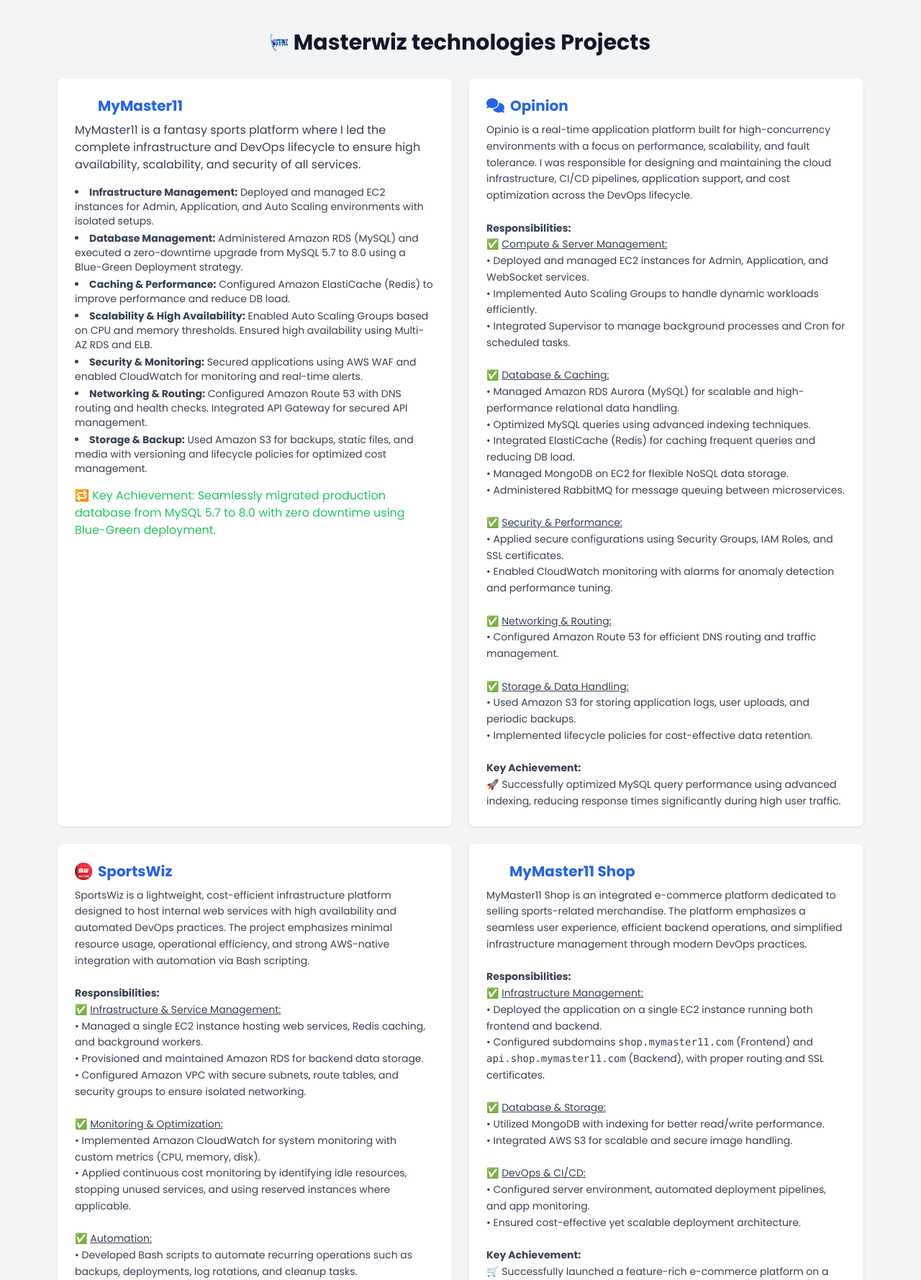
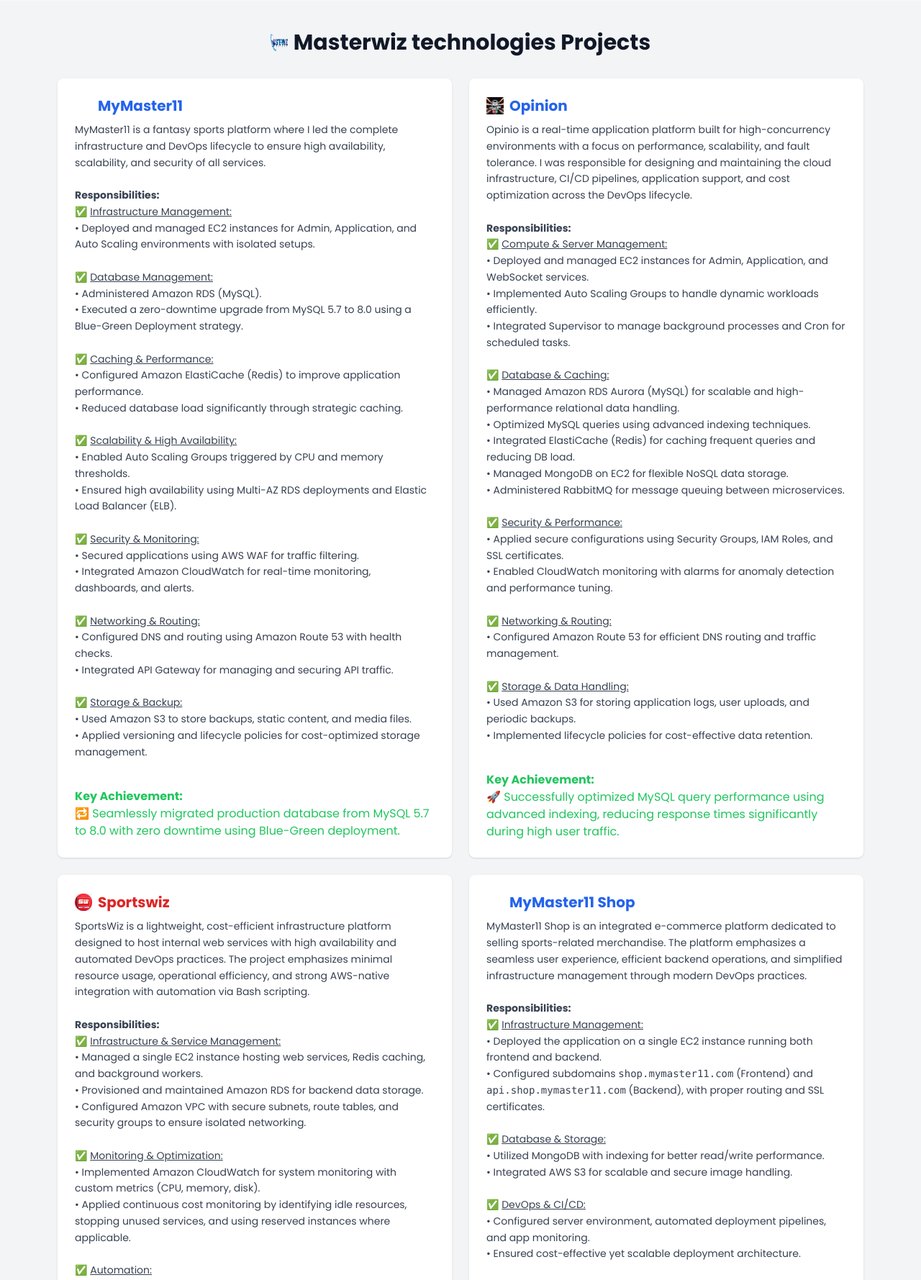
Before and after one commit to amanpandey13/portfolio, a Flask app: page / in a window 1280 px wide. Shown: the part 1017-2796 px from the top of the page at 72% size. Run offline with Flask 3, Linux system fonts and the light colour scheme; some libraries are stand-ins or nearby versions.

Commit message:
add new mymaster11 icon and add opinion icon

```diff
--- a/templates/index.html
+++ b/templates/index.html
@@ -107,20 +107,44 @@
     <img src="{{ url_for('static', filename='mymaster11_logo.png') }}" alt="MyMaster11 Logo" class="inline w-6 h-6" />
     MyMaster11
   </h3>
-  <p class="text-gray-700 dark:text-gray-300 mb-4">
+  <p class="text-gray-700 dark:text-gray-300 text-sm leading-relaxed">
     MyMaster11 is a fantasy sports platform where I led the complete infrastructure and DevOps lifecycle to ensure high availability, scalability, and security of all services.
-  </p>
-  <ul class="list-disc list-inside text-gray-700 dark:text-gray-300 text-sm space-y-1">
-    <li><strong>Infrastructure Management:</strong> Deployed and managed EC2 instances for Admin, Application, and Auto Scaling environments with isolated setups.</li>
-    <li><strong>Database Management:</strong> Administered Amazon RDS (MySQL) and executed a zero-downtime upgrade from MySQL 5.7 to 8.0 using a Blue-Green Deployment strategy.</li>
-    <li><strong>Caching & Performance:</strong> Configured Amazon ElastiCache (Redis) to improve performance and reduce DB load.</li>
-    <li><strong>Scalability & High Availability:</strong> Enabled Auto Scaling Groups based on CPU and memory thresholds. Ensured high availability using Multi-AZ RDS and ELB.</li>
-    <li><strong>Security & Monitoring:</strong> Secured applications using AWS WAF and enabled CloudWatch for monitoring and real-time alerts.</li>
-    <li><strong>Networking & Routing:</strong> Configured Amazon Route 53 with DNS routing and health checks. Integrated API Gateway for secured API management.</li>
-    <li><strong>Storage & Backup:</strong> Used Amazon S3 for backups, static files, and media with versioning and lifecycle policies for optimized cost management.</li>
-  </ul>
+    <br /><br />
+
+    <strong>Responsibilities:</strong><br />
+
+
+    ✅ <u>Infrastructure Management:</u><br />
+    • Deployed and managed EC2 instances for Admin, Application, and Auto Scaling environments with isolated setups.<br /><br />
+
+    ✅ <u>Database Management:</u><br />
+    • Administered Amazon RDS (MySQL).<br />
+    • Executed a zero-downtime upgrade from MySQL 5.7 to 8.0 using a Blue-Green Deployment strategy.<br /><br />
+
+    ✅ <u>Caching & Performance:</u><br />
+    • Configured Amazon ElastiCache (Redis) to improve application performance.<br />
+    • Reduced database load significantly through strategic caching.<br /><br />
+
+    ✅ <u>Scalability & High Availability:</u><br />
+    • Enabled Auto Scaling Groups triggered by CPU and memory thresholds.<br />
+    • Ensured high availability using Multi-AZ RDS deployments and Elastic Load Balancer (ELB).<br /><br />
+
+    ✅ <u>Security & Monitoring:</u><br />
+    • Secured applications using AWS WAF for traffic filtering.<br />
+    • Integrated Amazon CloudWatch for real-time monitoring, dashboards, and alerts.<br /><br />
+
+    ✅ <u>Networking & Routing:</u><br />
+    • Configured DNS and routing using Amazon Route 53 with health checks.<br />
+    • Integrated API Gateway for managing and securing API traffic.<br /><br />
+
+    ✅ <u>Storage & Backup:</u><br />
+    • Used Amazon S3 to store backups, static content, and media files.<br />
+    • Applied versioning and lifecycle policies for cost-optimized storage management.<br /><br />
+</p>
+
   <p class="mt-4 text-green-500 font-medium">
-    🔁 Key Achievement: Seamlessly migrated production database from MySQL 5.7 to 8.0 with zero downtime using Blue-Green deployment.
+    <strong>Key Achievement:</strong><br />
+  🔁 Seamlessly migrated production database from MySQL 5.7 to 8.0 with zero downtime using Blue-Green deployment.
   </p>
 </div>
 
@@ -128,7 +152,7 @@
       <!-- Project 2 -->
 <div class="bg-white dark:bg-gray-800 rounded-lg shadow p-6 hover:shadow-lg transition">
   <h3 class="text-xl font-semibold text-blue-600 mb-2 flex items-center gap-2">
-    <i class="fas fa-comments"></i> Opinion
+    <img src="{{ url_for('static', filename='opinio_logo.png') }}" alt="Masterwiz Logo" class="inline w-6 h-6" /> Opinion
   </h3>
   <p class="text-gray-700 dark:text-gray-300 text-sm leading-relaxed">
 
@@ -159,7 +183,9 @@
     ✅ <u>Storage & Data Handling:</u><br />
     • Used Amazon S3 for storing application logs, user uploads, and periodic backups.<br />
     • Implemented lifecycle policies for cost-effective data retention.<br /><br />
+  </p>
 
+  <p class="mt-4 text-green-500 font-medium">
     <strong>Key Achievement:</strong><br />
     🚀 Successfully optimized MySQL query performance using advanced indexing, reducing response times significantly during high user traffic.
   </p>
@@ -169,7 +195,8 @@
       <!-- Project 3 -->
 <div class="bg-white dark:bg-gray-800 rounded-lg shadow p-6 hover:shadow-lg transition">
   <h3 class="text-xl font-semibold text-blue-600 mb-2 flex items-center gap-2">
-    <img src="{{ url_for('static', filename='SportsWiz_logo.png') }}" alt="Masterwiz Logo" class="inline w-6 h-6" /> SportsWiz
+    <img src="{{ url_for('static', filename='SportsWiz_logo.png') }}" alt="Masterwiz Logo" class="inline w-6 h-6" />
+    <span class="text-red-600">Sportswiz</span>
   </h3>
   <p class="text-gray-700 dark:text-gray-300 text-sm leading-relaxed">
 
@@ -194,7 +221,9 @@
     ✅ <u>Caching & Storage:</u><br />
     • Configured Redis on the EC2 instance to enhance response times through in-memory caching.<br />
     • Utilized Amazon S3 for storing application logs, periodic backups, and static content with access policies and lifecycle rules.<br /><br />
+  </p>
 
+  <p class="mt-4 text-green-500 font-medium">
     <strong>Key Achievement:</strong><br />
     💡 Delivered a highly efficient, single-instance infrastructure model that balanced performance and cost, leveraging AWS-native services and custom scripting for full-stack automation.
   </p>
@@ -225,7 +254,9 @@
     ✅ <u>DevOps & CI/CD:</u><br />
     • Configured server environment, automated deployment pipelines, and app monitoring.<br />
     • Ensured cost-effective yet scalable deployment architecture.<br /><br />
+  </p>
 
+  <p class="mt-4 text-green-500 font-medium">
     <strong>Key Achievement:</strong><br />
     🛒 Successfully launched a feature-rich e-commerce platform on a single EC2 instance using subdomain-based architecture with optimized AWS S3 image management.
   </p>
```
Also changed, not shown: static/mymaster11.png (added), static/mymaster11_logo.png, static/opinio_logo.png (added).
